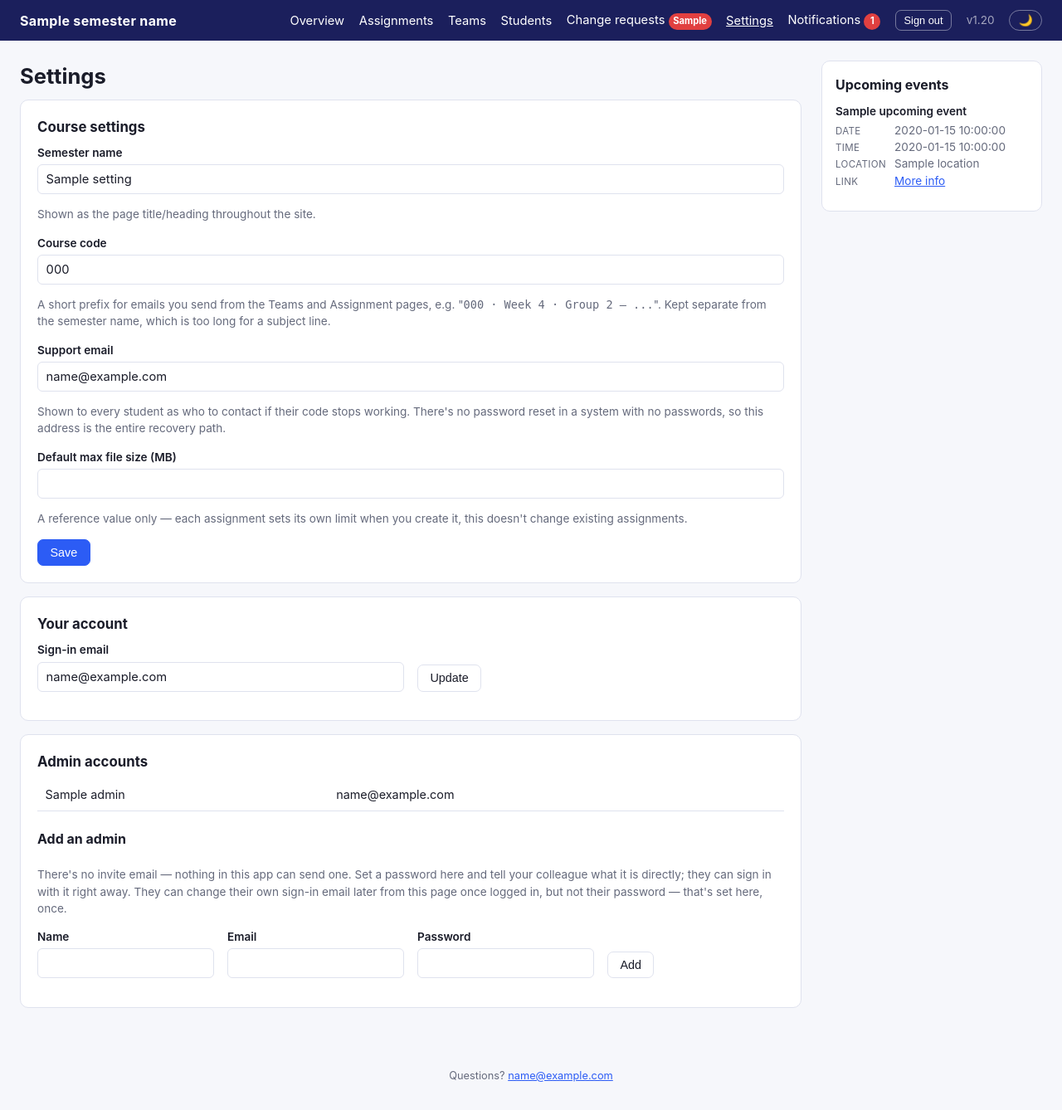
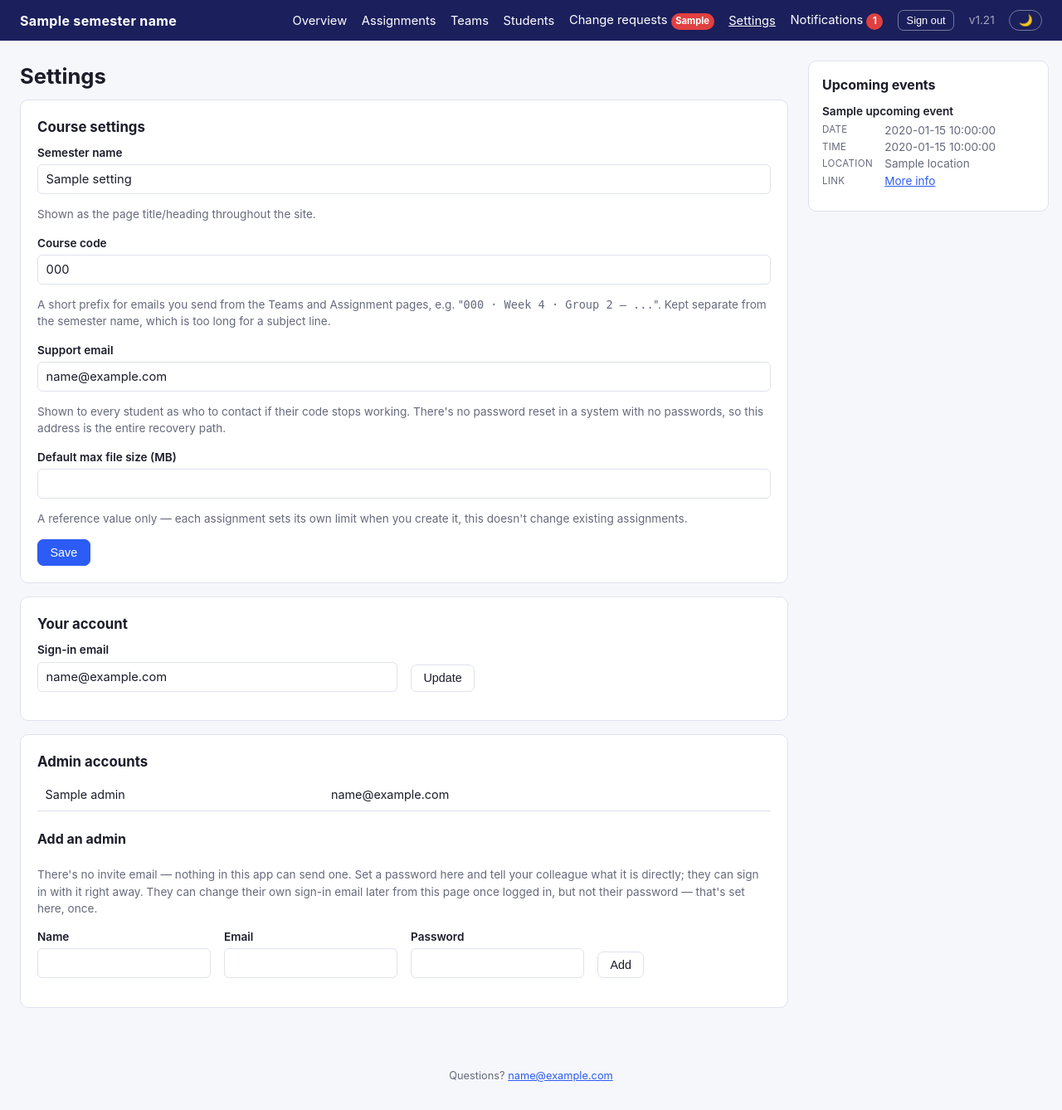
Before and after one commit to trifon-git/BDS-Assignment-Portal, a FastAPI app: template app/templates/admin/settings.html in a window 1280 px wide. Shown: the whole page at 83% size. Run offline with FastAPI, Linux system fonts and the light colour scheme; the template is opened without the code that fills it: most values are stand-ins (such as "Sample title", 1, 10 or a date in 2020); parts of the project's set-up code (start-up, migrations or seed data) failed here and were passed over.

Commit message:
fix: align the events sidebar with the page content
The flex layout centred content and panel as one group, pushing the page
off-centre, and the sticky panel grew its own scrollbar and was clipped.
Use a 3-column grid so the content stays centred whenever the right margin
has room, drop the sticky/inner scroll, and keep wrapped values aligned
under their label. Bump to v1.21 so the new stylesheet is fetched.

```diff
--- a/app/config.py
+++ b/app/config.py
@@ -31,7 +31,7 @@ TIMEZONE = os.environ.get("TIMEZONE") or "Europe/Copenhagen"
 # Bumped by hand with every deploy that changes admin- or student-facing
 # behavior, so a screenshot or a support email can be pinned to a build
 # without digging through git log. Shown in the admin nav footer.
-APP_VERSION = "1.20"
+APP_VERSION = "1.21"
 
 # Upcoming-events sidebar, read from a NocoDB table. The panel only appears
 # when both NOCODB_URL and NOCODB_TOKEN are set, so an instance without them
--- a/app/static/css/app.css
+++ b/app/static/css/app.css
@@ -86,8 +86,10 @@ a { color: var(--accent); }
 .container.narrow { max-width: 640px; }
 .container.wide { max-width: 1600px; }
 
-/* Upcoming-events panel: below the content on narrow screens, a sticky
-   right-hand column beside it once there is room. */
+/* Upcoming-events panel: below the content on narrow screens; on wide ones a
+   right-hand column. The page is a 3-column grid so the main content stays
+   centred on the screen, exactly as without the panel, whenever there is room
+   for the panel in the right margin, and shifts left only as far as needed. */
 .events-panel { max-width: 1080px; margin: 0 auto; padding: 0 1.5rem 1.5rem; }
 .events-card { background: var(--card); border: 1px solid var(--border); border-radius: 10px; padding: 1rem; }
 .events-card h2 { margin: 0 0 0.6rem; font-size: 1rem; }
@@ -95,15 +97,16 @@ a { color: var(--accent); }
 .events-card li { padding: 0.6rem 0; border-top: 1px solid var(--border); font-size: 0.85rem; }
 .events-card li:first-child { border-top: 0; padding-top: 0; }
 .ev-title { font-weight: 600; margin-bottom: 0.15rem; }
-.ev-meta { color: var(--muted); }
-.ev-meta span { display: inline-block; min-width: 4.2rem; font-size: 0.72rem; text-transform: uppercase; letter-spacing: 0.03em; }
+.ev-meta { display: flex; gap: 0.5rem; color: var(--muted); }
+.ev-meta .k { flex: 0 0 4.2rem; font-size: 0.72rem; text-transform: uppercase; letter-spacing: 0.03em; padding-top: 0.12rem; }
+.ev-meta .v { flex: 1 1 auto; min-width: 0; overflow-wrap: anywhere; }
 @media (min-width: 1200px) {
-  .page.has-events { display: flex; align-items: flex-start; justify-content: center; max-width: 1440px; margin: 0 auto; }
-  .page.has-events .container { flex: 1 1 auto; min-width: 0; margin: 0; }
-  .page.has-events .events-panel {
-    flex: 0 0 290px; margin: 0; padding: 1.5rem 1.5rem 1.5rem 0;
-    position: sticky; top: 0; max-height: 100vh; overflow-y: auto;
+  .page.has-events {
+    display: grid; align-items: start;
+    grid-template-columns: minmax(0, 1fr) minmax(0, 1080px) minmax(306px, 1fr);
   }
+  .page.has-events .container { grid-column: 2; width: 100%; }
+  .page.has-events .events-panel { grid-column: 3; width: 290px; max-width: none; margin: 0; padding: 1.5rem 0; }
 }
 
 .card {
--- a/app/templates/partials/events_panel.html
+++ b/app/templates/partials/events_panel.html
@@ -5,10 +5,10 @@
       {% for e in upcoming_events %}
       <li>
         <div class="ev-title">{{ e.title }}</div>
-        <div class="ev-meta"><span>Date</span> {{ e.date_label }}</div>
-        {% if e.time %}<div class="ev-meta"><span>Time</span> {{ e.time }}</div>{% endif %}
-        {% if e.location %}<div class="ev-meta"><span>Location</span> {{ e.location }}</div>{% endif %}
-        {% if e.link %}<div class="ev-meta"><span>Link</span> <a href="{{ e.link }}" target="_blank" rel="noopener noreferrer">More info</a></div>{% endif %}
+        <div class="ev-meta"><span class="k">Date</span><span class="v">{{ e.date_label }}</span></div>
+        {% if e.time %}<div class="ev-meta"><span class="k">Time</span><span class="v">{{ e.time }}</span></div>{% endif %}
+        {% if e.location %}<div class="ev-meta"><span class="k">Location</span><span class="v">{{ e.location }}</span></div>{% endif %}
+        {% if e.link %}<div class="ev-meta"><span class="k">Link</span><span class="v"><a href="{{ e.link }}" target="_blank" rel="noopener noreferrer">More info</a></span></div>{% endif %}
       </li>
       {% endfor %}
     </ul>
```
